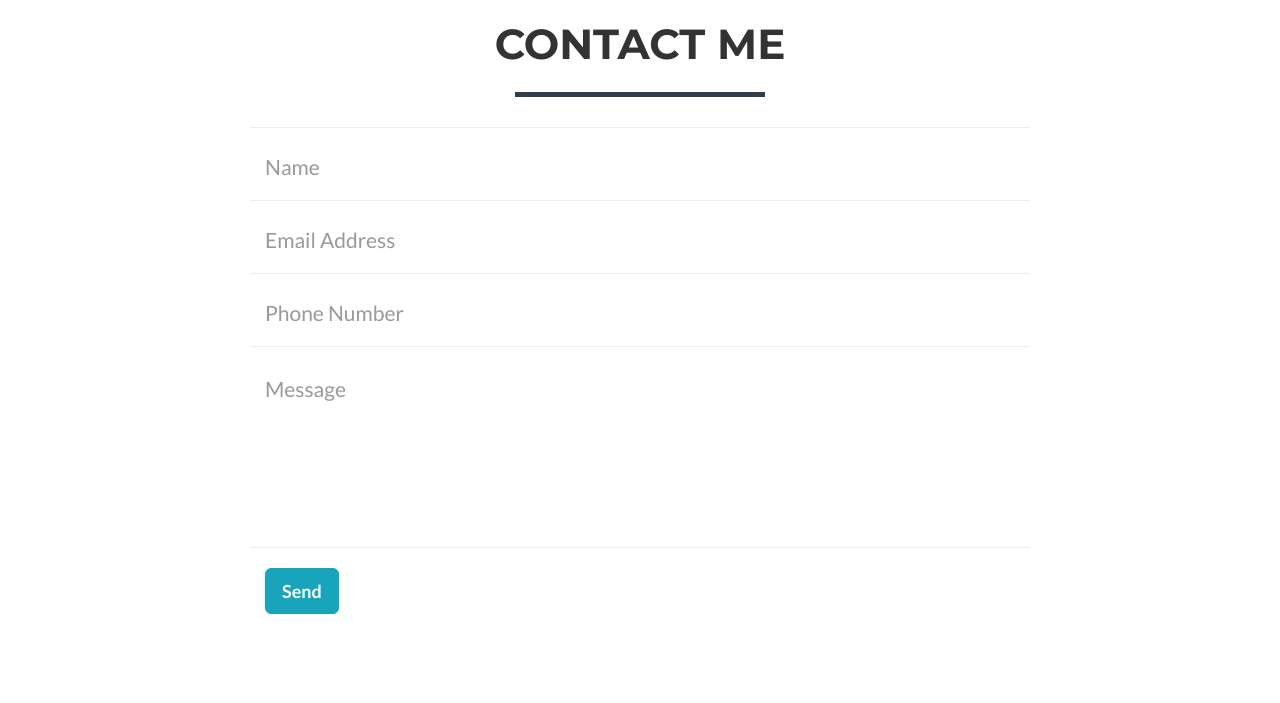
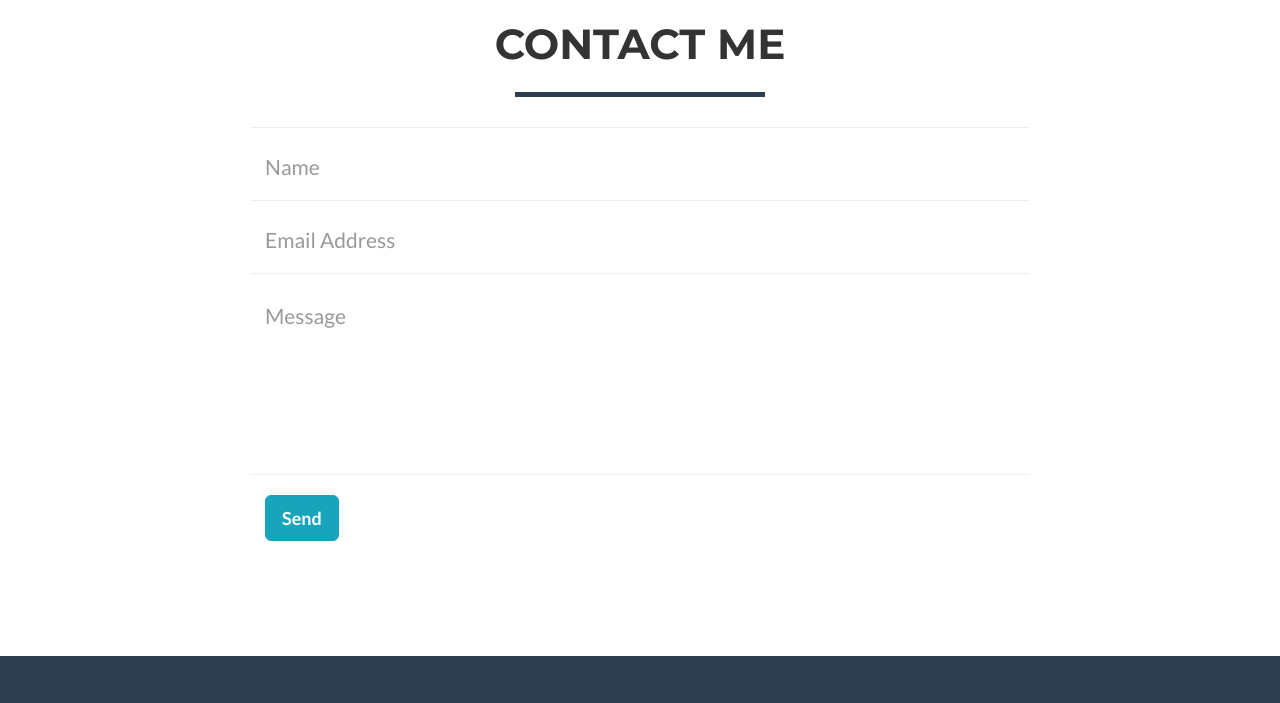
Before and after one commit to Joeper214/joeper214.github.io, a website: page index.html in a window 1280 px wide. Shown: the part 1900-2603 px from the top of the page. Drawn offline with Linux system fonts and the light colour scheme.

Commit message:
Added simple form to send messages to my email

```diff
--- a/index.html
+++ b/index.html
@@ -187,9 +187,7 @@
             </div>
             <div class="row">
                 <div class="col-lg-8 col-lg-offset-2">
-                    <!-- To configure the contact form email address, go to mail/contact_me.php and update the email address in the PHP file on line 19. -->
-                    <!-- The form should work on most web servers, but if the form is not working you may need to configure your web server differently. -->
-                    <form name="sentMessage" id="contactForm" novalidate>
+                    <form action="https://getsimpleform.com/messages?form_api_token=3f0bc87dad1ec929129dfae7c1a772e6" method="post">
                         <div class="row control-group">
                             <div class="form-group col-xs-12 floating-label-form-group controls">
                                 <label>Name</label>
@@ -201,13 +199,6 @@
                             <div class="form-group col-xs-12 floating-label-form-group controls">
                                 <label>Email Address</label>
                                 <input type="email" class="form-control" placeholder="Email Address" id="email" required data-validation-required-message="Please enter your email address.">
-                                <p class="help-block text-danger"></p>
-                            </div>
-                        </div>
-                        <div class="row control-group">
-                            <div class="form-group col-xs-12 floating-label-form-group controls">
-                                <label>Phone Number</label>
-                                <input type="tel" class="form-control" placeholder="Phone Number" id="phone" required data-validation-required-message="Please enter your phone number.">
                                 <p class="help-block text-danger"></p>
                             </div>
                         </div>
```
